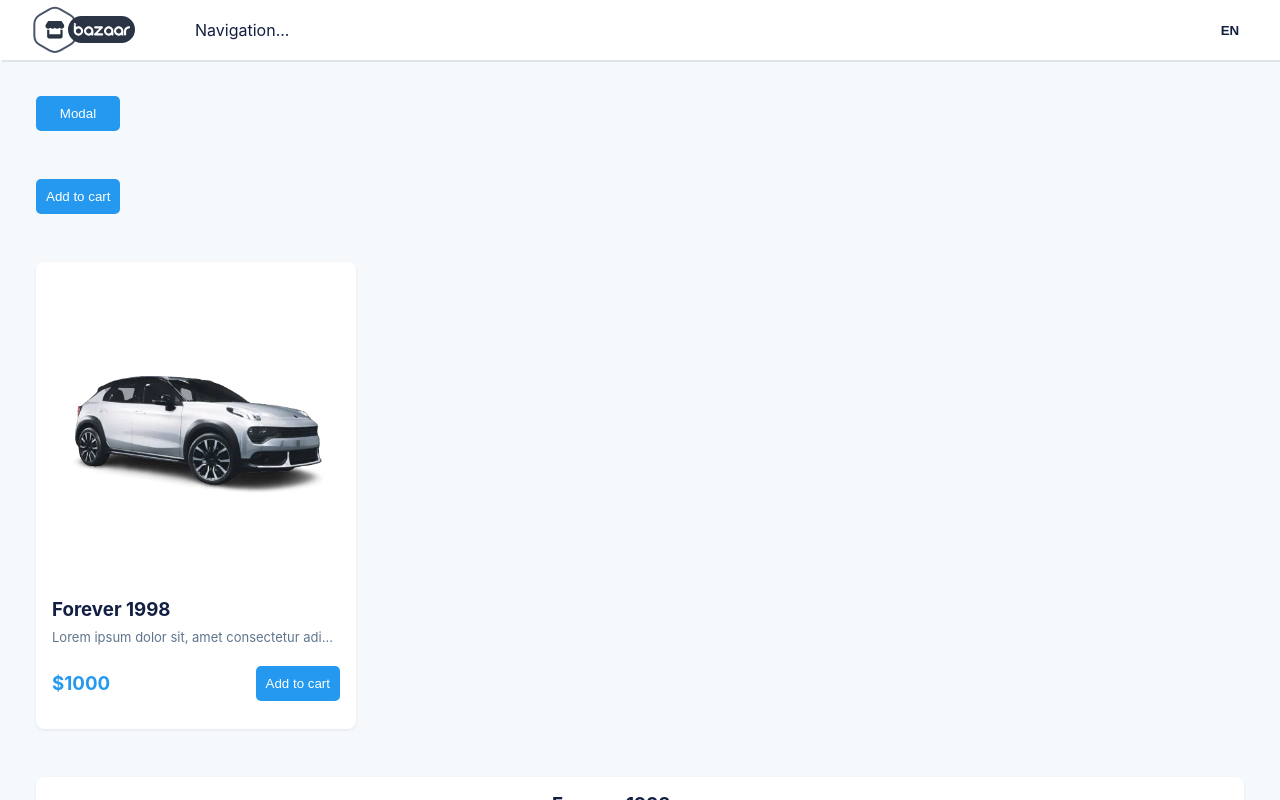
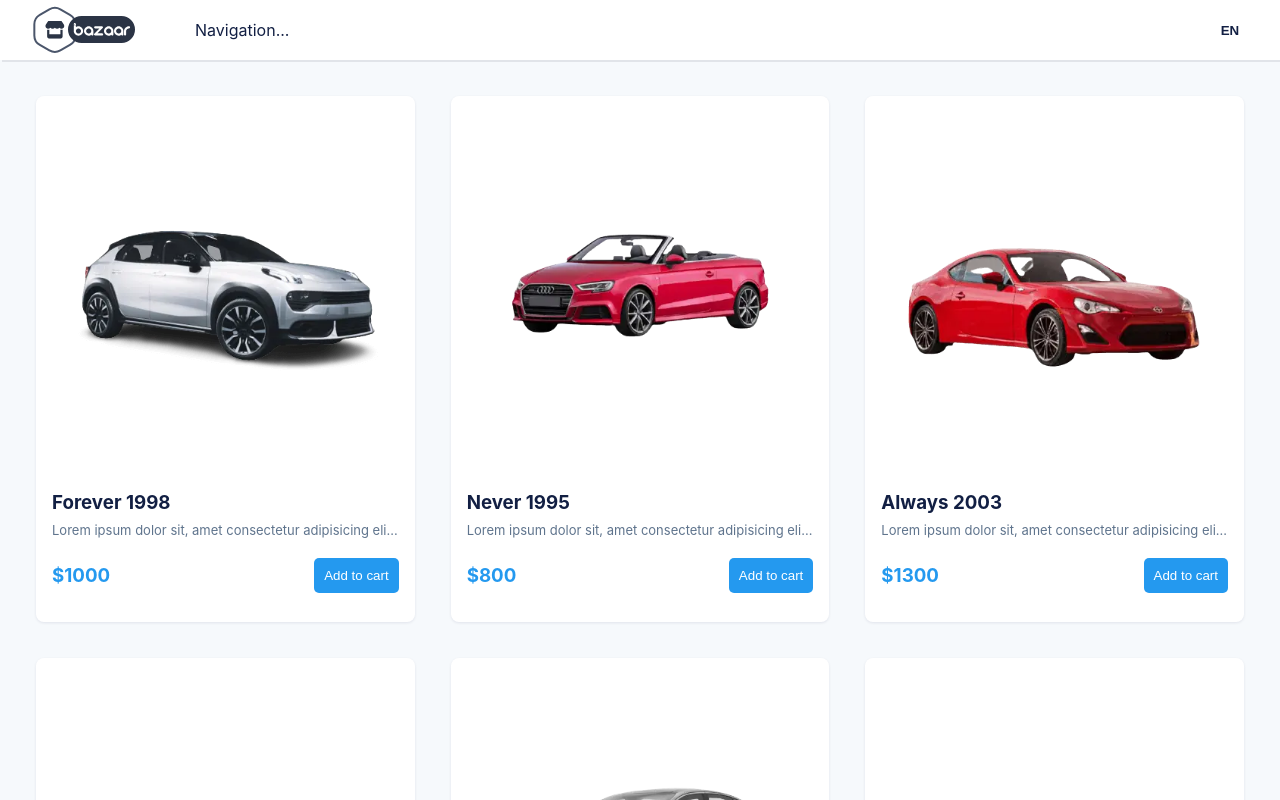
Before and after one commit to MarselMB/void-tech, a React app: page / in a window 1280 px wide. Built offline with nearby package versions, Linux system fonts and the light colour scheme; some icons are missing.

Commit message:
feat: added products list

```diff
--- /dev/null
+++ b/src/features/ProductList/ProductList.module.scss
@@ -0,0 +1,17 @@
+@use 'app/styles/vars' as *;
+
+.list {
+  display: grid;
+  grid-template-columns: repeat(auto-fit, minmax(300px, 1fr));
+  gap: 36px;
+}
+
+.hiddenList {
+  visibility: hidden;
+  position: absolute;
+  top: 0;
+  left: 0;
+  height: 0;
+  overflow: hidden;
+  pointer-events: none;
+}
--- /dev/null
+++ b/src/features/ProductList/ProductList.tsx
@@ -0,0 +1,72 @@
+import { FC, useEffect, useRef, useState } from 'react';
+import cn from 'clsx';
+
+import ProductCard from 'src/widgets/ProductCard';
+
+import { PRODUCTS } from 'src/shared/constants/mocks/products';
+
+import * as styles from './ProductList.module.scss';
+
+const ProductList: FC = () => {
+  const hiddenRef = useRef<HTMLDivElement>(null);
+  const [visibleCount, setVisibleCount] = useState<number | null>(null);
+
+  useEffect(() => {
+    const calculateVisible = () => {
+      const container = hiddenRef.current;
+      if (!container) return;
+
+      const cards = container.querySelectorAll('[data-card]');
+      const rowHeights = new Set<number>();
+
+      cards.forEach(card => {
+        rowHeights.add((card as HTMLElement).offsetTop);
+      });
+
+      const maxRows = 2;
+      const rows = Array.from(rowHeights)
+        .sort((a, b) => a - b)
+        .slice(0, maxRows);
+      const count = Array.from(cards).filter(card => rows.includes((card as HTMLElement).offsetTop)).length;
+
+      setVisibleCount(count);
+    };
+
+    calculateVisible();
+    window.addEventListener('resize', calculateVisible);
+    return () => window.removeEventListener('resize', calculateVisible);
+  }, []);
+
+  return (
+    <>
+      <div className={cn(styles.list, styles.hiddenList)} ref={hiddenRef} aria-hidden>
+        {PRODUCTS.map(product => (
+          <ProductCard
+            key={product.name}
+            price={product.price}
+            img={product.img}
+            name={product.name}
+            description={product.description}
+            data-card
+          />
+        ))}
+      </div>
+
+      {visibleCount !== null && (
+        <div className={styles.list}>
+          {PRODUCTS.slice(0, visibleCount).map(product => (
+            <ProductCard
+              key={product.name}
+              price={product.price}
+              img={product.img}
+              name={product.name}
+              description={product.description}
+            />
+          ))}
+        </div>
+      )}
+    </>
+  );
+};
+
+export default ProductList;
--- /dev/null
+++ b/src/features/ProductList/index.tsx
@@ -0,0 +1,2 @@
+// eslint-disable-next-line no-restricted-exports
+export { default } from './ProductList';
--- a/src/pages/Home/Home.tsx
+++ b/src/pages/Home/Home.tsx
@@ -7,6 +7,7 @@ import AddToCartBtn from 'src/features/AddToCartBtn';
 import ProductCard from 'src/widgets/ProductCard';
 import ProductDetails from 'src/widgets/ProductDetails';
 import CartItem from 'src/widgets/CartItem';
+import ProductList from 'src/features/ProductList';
 
 import { PRODUCTS } from 'src/shared/constants/mocks/products';
 
@@ -27,6 +28,8 @@ const Home: FC = () => {
   return (
     <>
       <div className={styles.home}>
+        <ProductList />
+
         <div>
           <Button title={t('modal')} onClick={handleOnClickOpenModal} />
         </div>
--- a/src/widgets/ProductCard/ProductCard.module.scss
+++ b/src/widgets/ProductCard/ProductCard.module.scss
@@ -5,7 +5,7 @@
   @include modalWrapper;
   display: flex;
   flex-direction: column;
-  max-width: calc(100vw / 4);
+  width: 100%;
 }
 
 .textContent {
--- a/src/widgets/ProductCard/ProductCard.tsx
+++ b/src/widgets/ProductCard/ProductCard.tsx
@@ -11,8 +11,9 @@ interface ProductCardProps {
 
 const ProductCard: FC<ProductCardProps> = ({ price, img, name, description }) => {
   const [counter, setCounter] = useState<number>(0);
+
   return (
-    <div className={styles.cardProduct}>
+    <div className={styles.cardProduct} data-card>
       <img src={img} alt="product" />
 
       <div className={styles.textContent}>
```
Also changed, not shown: 1 other file (tests, documents, lock files or other folders).
